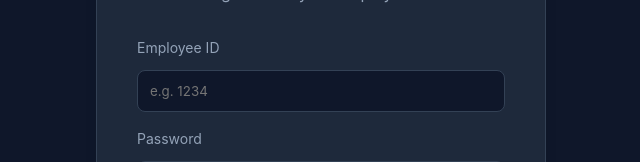
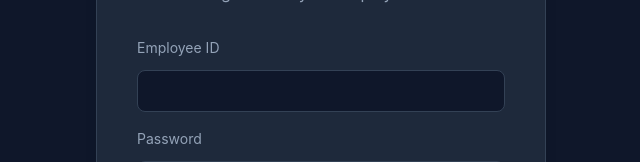
Before and after one commit to omarabdelazez11/Detailed-System-Requirements-Document-SRD-, a React (Vite) app: page /login in a window 1280 px wide. Shown: the part 268-430 px from the top of the page, without its empty margins (319-959 px from the left). Built offline with nearby package versions, Linux system fonts and the light colour scheme; no server answers.

Commit message:
Update fixed admin role and remove login placeholder

```diff
--- a/src/context/AuthContext.tsx
+++ b/src/context/AuthContext.tsx
@@ -21,7 +21,7 @@ export const AuthProvider: React.FC<{ children: React.ReactNode }> = ({ children
     const mockUser = sessionStorage.getItem('mock_user');
     if (mockUser) {
       setUser({ uid: 'mock-admin', email: 'admin@aastmt.edu' } as any);
-      setUserProfile({ name: 'Fixed Admin', role: 'BranchManager', status: 'Approved' });
+      setUserProfile({ name: 'Fixed Admin', role: 'Admin', status: 'Approved' });
       setLoading(false);
       return;
     }
--- a/src/pages/LoginPage.tsx
+++ b/src/pages/LoginPage.tsx
@@ -80,7 +80,7 @@ const LoginPage: React.FC = () => {
           {isLogin ? (
             <div className="input-group">
               <label>Employee ID</label>
-              <input type="text" value={formData.employeeId} onChange={(e) => setFormData({...formData, employeeId: e.target.value})} required style={inputStyle} placeholder="e.g. 1234" />
+              <input type="text" value={formData.employeeId} onChange={(e) => setFormData({...formData, employeeId: e.target.value})} required style={inputStyle} />
             </div>
           ) : (
             <>
```
